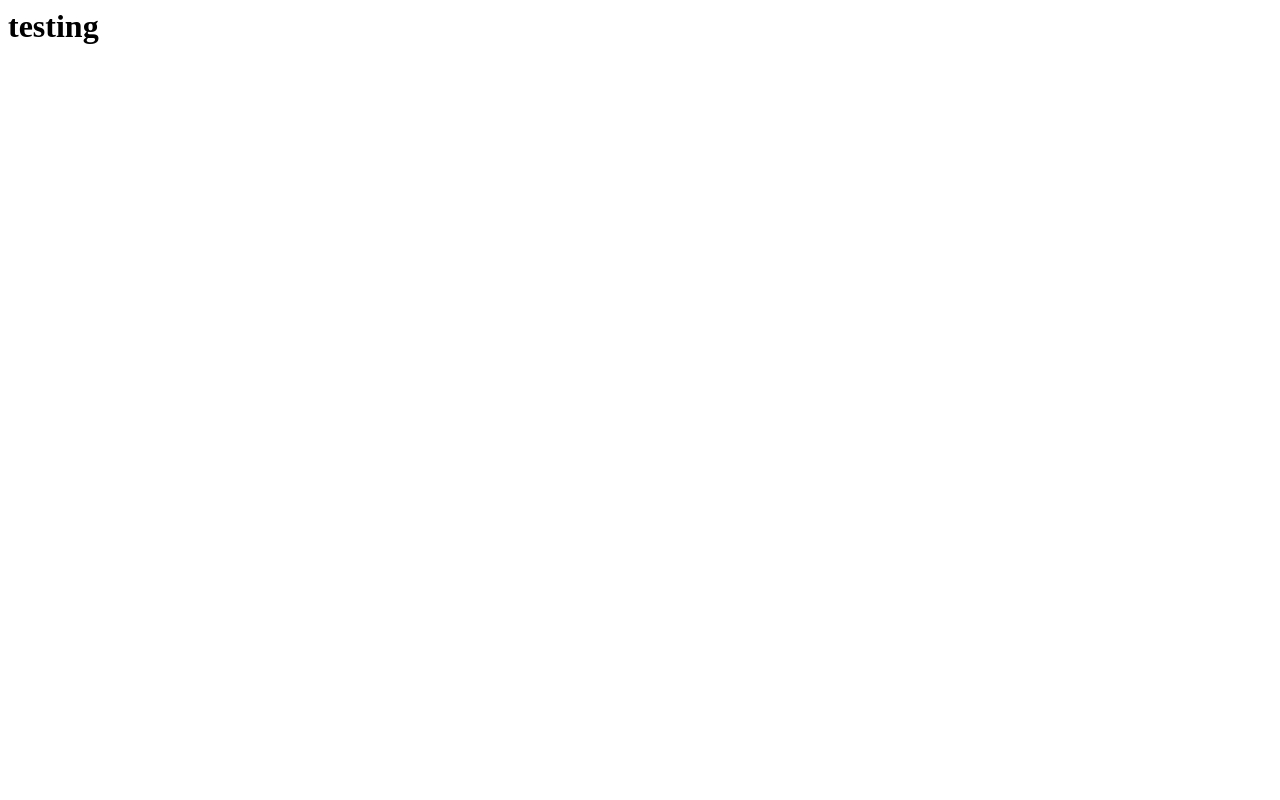
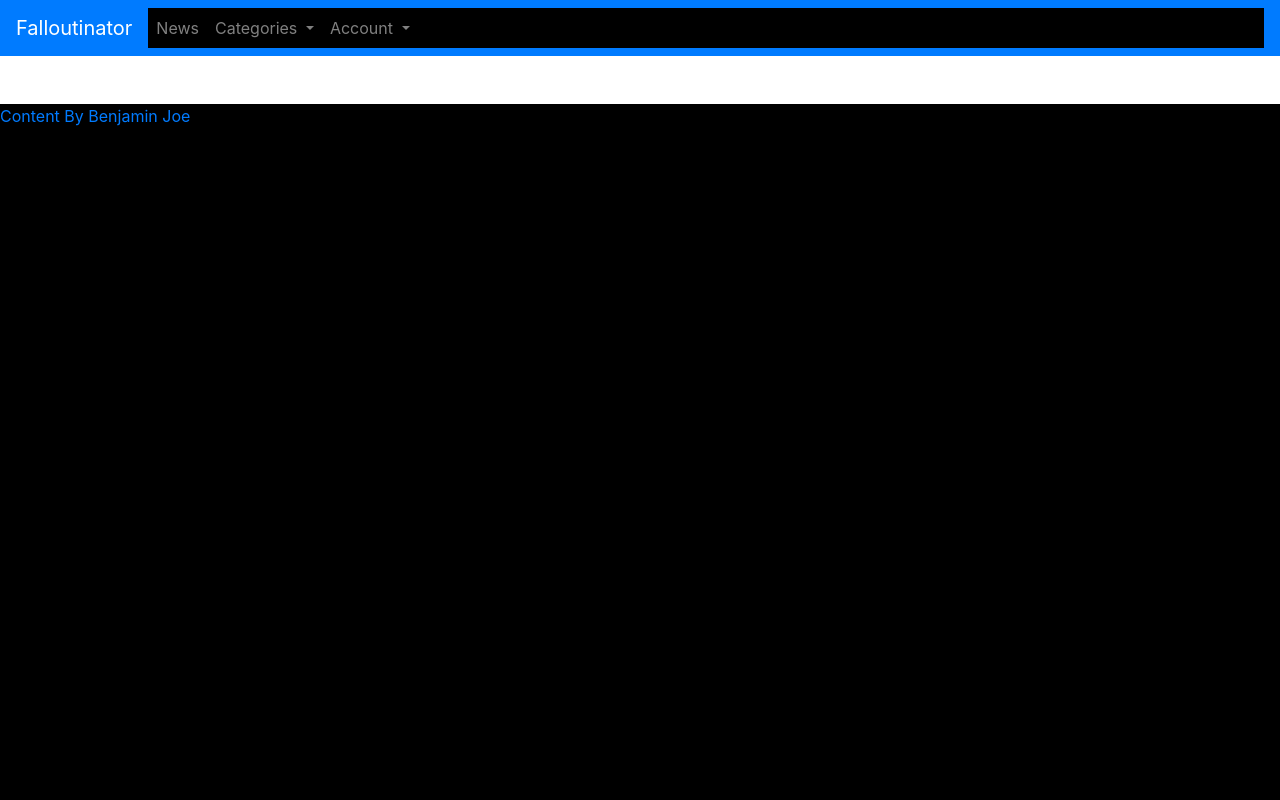
Before and after one commit to Benjamin-Joe/pp4, a Django app: page / in a window 1280 px wide. Before the commit the page is almost empty. Run offline with Django 3.2, Linux system fonts and the light colour scheme; some libraries are stand-ins or nearby versions.

Commit message:
Create base.html file. Add css file to styles folder. Add bootstrap, fontawesome and google fonts to base.html file. Create bootstrap navigation bar and footer

```diff
--- a/blog/views.py
+++ b/blog/views.py
@@ -1,4 +1,7 @@
+"Main views.py file"
 from django.shortcuts import render
 
+
 def homepage(request):
+    "View for the homepage"
     return render(request, 'index.html')
--- /dev/null
+++ b/static/css/style.css
@@ -0,0 +1,3 @@
+* {
+    background-color: black;
+}
--- /dev/null
+++ b/templates/base.html
@@ -0,0 +1,73 @@
+<!DOCTYPE html>
+<html lang="en" class="h-100">
+{% load static %}
+
+
+<head>
+    <!-- Meta Tags -->
+        <meta charset="UTF-8">
+        <meta http-equiv="X-UA-Compatible" content="IE=edge">
+        <meta name="viewport" content="width=device-width, initial-scale=1.0">
+
+    <!-- Script Tags -->
+        <script src="https://code.jquery.com/jquery-3.3.1.slim.min.js" integrity="sha384-q8i/X+965DzO0rT7abK41JStQIAqVgRVzpbzo5smXKp4YfRvH+8abtTE1Pi6jizo" crossorigin="anonymous"></script>
+        <script src="https://cdnjs.cloudflare.com/ajax/libs/popper.js/1.14.7/umd/popper.min.js" integrity="sha384-UO2eT0CpHqdSJQ6hJty5KVphtPhzWj9WO1clHTMGa3JDZwrnQq4sF86dIHNDz0W1" crossorigin="anonymous"></script>
+        <script src="https://stackpath.bootstrapcdn.com/bootstrap/4.3.1/js/bootstrap.min.js" integrity="sha384-JjSmVgyd0p3pXB1rRibZUAYoIIy6OrQ6VrjIEaFf/nJGzIxFDsf4x0xIM+B07jRM" crossorigin="anonymous"></script>
+        <script src="https://kit.fontawesome.com/fb3ce16b7a.js" crossorigin="anonymous"></script>
+
+    <!-- CSS Tags -->
+        <link rel="preconnect" href="https://fonts.googleapis.com">
+        <link rel="preconnect" href="https://fonts.gstatic.com" crossorigin>
+        <link href="https://fonts.googleapis.com/css2?family=Arimo&family=Merriweather:wght@300&display=swap" rel="stylesheet">
+        <link rel="stylesheet" href="https://stackpath.bootstrapcdn.com/bootstrap/4.3.1/css/bootstrap.min.css" integrity="sha384-ggOyR0iXCbMQv3Xipma34MD+dH/1fQ784/j6cY/iJTQUOhcWr7x9JvoRxT2MZw1T" crossorigin="anonymous">
+        <link rel="stylesheet" href="{% static 'css/style.css' %}">
+
+    <title>Falloutinator | {% block title %}Home{% endblock %}</title>
+</head>
+<body>
+  <!--Navigation bar-->
+    <nav class="navbar navbar-expand-lg navbar-dark bg-primary">
+        <a class="navbar-brand" href="/">Falloutinator</a>
+        <button class="navbar-toggler" type="button" data-toggle="collapse" data-target="#navbarSupportedContent" aria-controls="navbarSupportedContent" aria-expanded="false" aria-label="Toggle navigation">
+          <span class="navbar-toggler-icon"></span>
+        </button>
+        <div class="collapse navbar-collapse" id="navbarSupportedContent">
+          <ul class="navbar-nav mr-auto">
+            <li class="nav-item">
+              <a class="nav-link" href="#">News</a>
+            </li>
+            <li class="nav-item dropdown">
+              <a class="nav-link dropdown-toggle" href="#" id="navbarDropdown" role="button" data-toggle="dropdown" aria-haspopup="true" aria-expanded="false">
+                Categories
+              </a>
+            </li>
+            <li class="nav-item dropdown">
+              <a class="nav-link dropdown-toggle" href="#" id="navbarDropdown" role="button" data-toggle="dropdown" aria-haspopup="true" aria-expanded="false">
+                Account
+              </a>
+              <div class="dropdown-menu" aria-labelledby="navbarDropdown">
+                {% if user.is_authenticated %}
+                  <a class="dropdown-item" href="#">Create Post</a>
+                  <a class="dropdown-item" href="#">Logout</a>
+                {% else %}
+                  <a class="dropdown-item" href="#">Register</a>
+                  <a class="dropdown-item" href="#">Login</a>
+            </li>
+          </ul>
+                {% endif %}
+        </div>
+    </nav>
+    <!--Main content block to inject the content from each page-->
+      <div class="container mt-4">
+        {% block content %}
+        {% endblock %}
+      </div>
+
+      <!--Footer Content-->
+      <footer id="foot-bar" class=" footer sticky-bottom navbar-dark bg-primary mt-4 ">
+        <a href="https://github.com/Benjamin-Joe" target="_blank">
+          <p id="foot-text">Content By Benjamin Joe</p>
+        </a>
+      </footer>
+</body>
+</html>
--- a/templates/index.html
+++ b/templates/index.html
@@ -1 +1,10 @@
-<h1>testing</h1>
+{% extends "base.html" %}
+<title>Falloutinator | {% block title %}Home{% endblock %}</title>
+
+{% block content %}
+        <div class="container">
+                <div class="row justify-content-md-center">
+
+                </div>
+        </div>
+{% endblock %}
```
